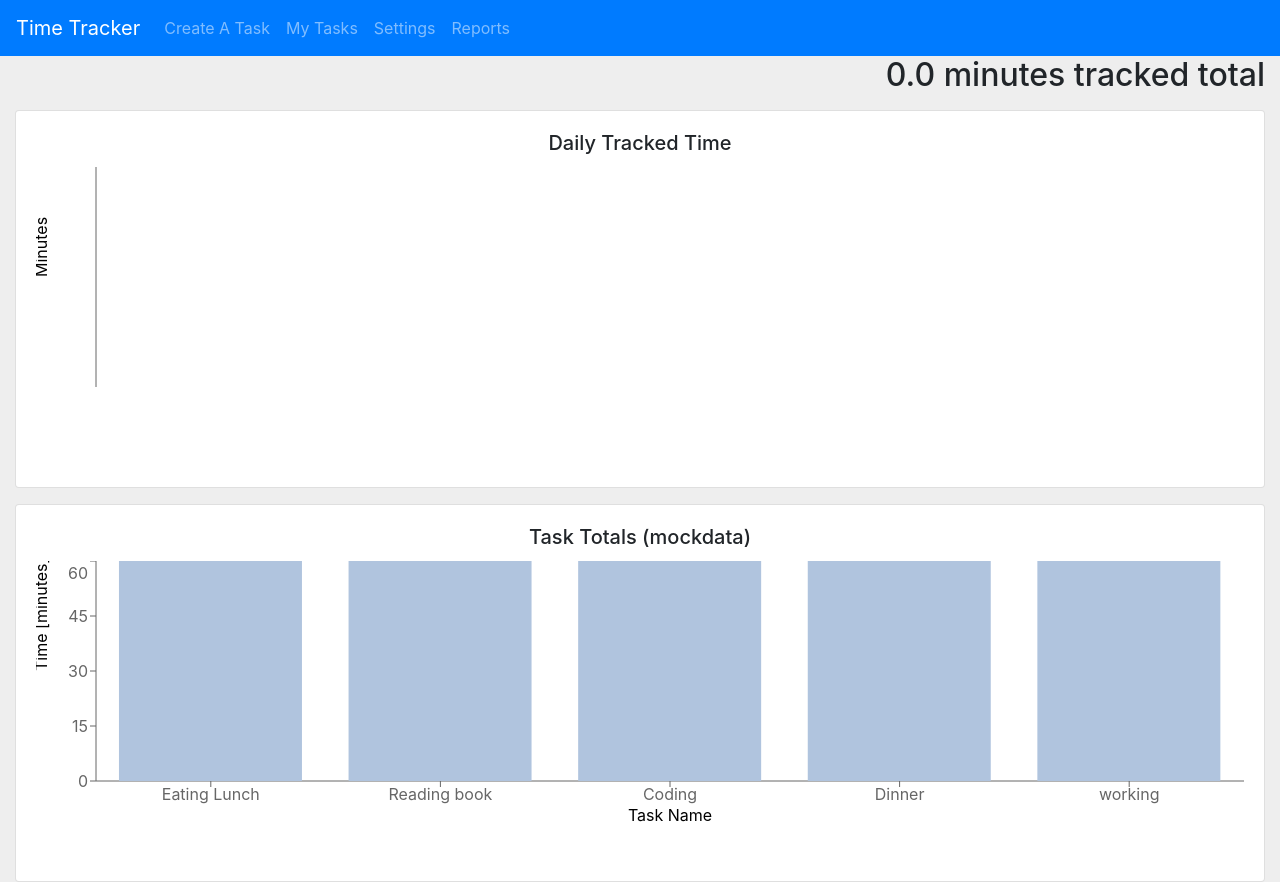
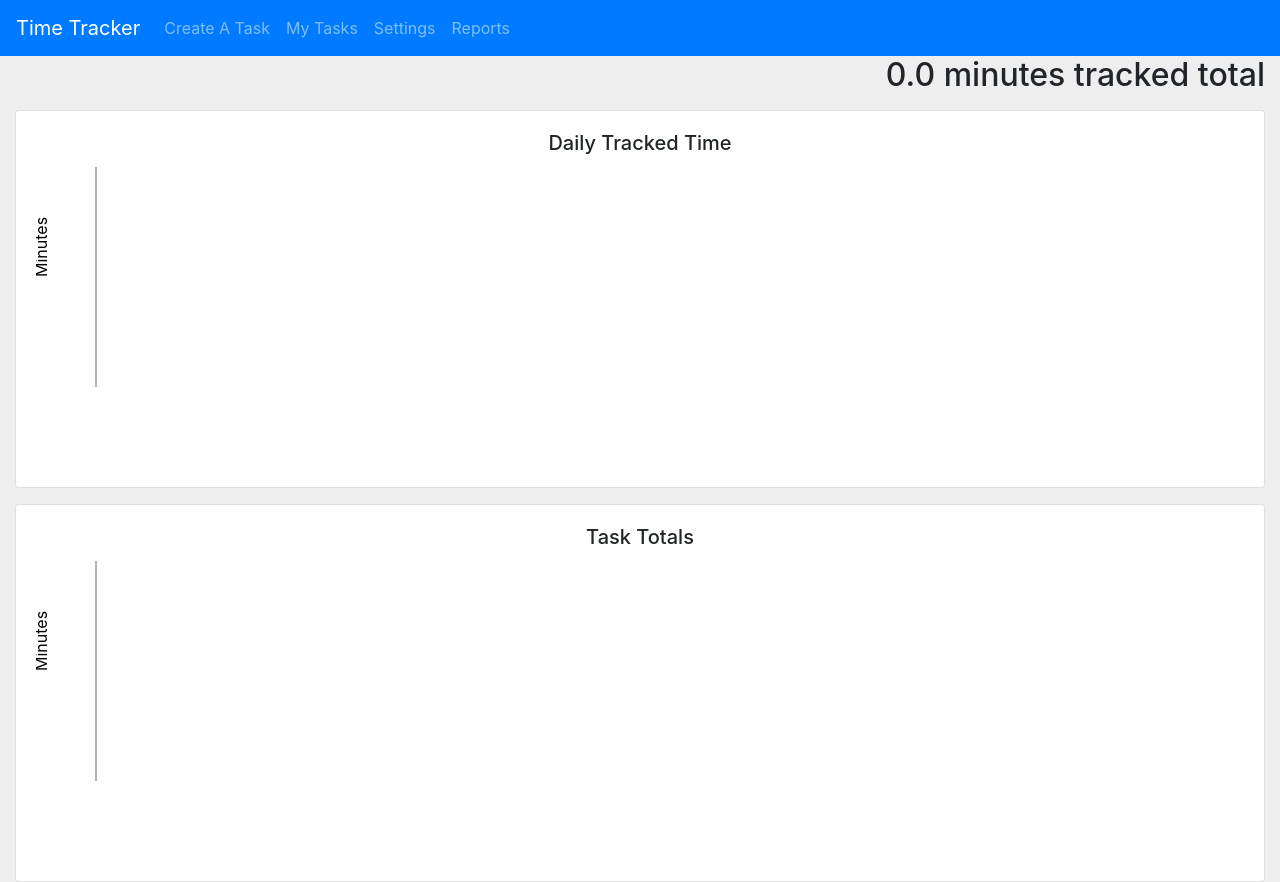
Before and after one commit to chingu-voyages/TNT-Task-Timer-v12-geckos-team-01-, a React (Create React App) app: page /reports in a window 1280 px wide. Built offline with nearby package versions, Linux system fonts and the light colour scheme.

Commit message:
Removed mock data and updated chart labels

```diff
--- a/src/pages/ReportsPage.js
+++ b/src/pages/ReportsPage.js
@@ -5,7 +5,6 @@ import Card from 'react-bootstrap/Card';
 import TaskChart from '../components/TaskChart';
 import chartFormats from '../util/chartData';
 import taskOperations from '../util/taskOperations';
-import { getOneHourTasks } from '../util/mockTaskData';
 
 const ReportsPage = ({ taskList }) => {
   const TotalMinutes =
@@ -34,14 +33,14 @@ const ReportsPage = ({ taskList }) => {
       </Card>
       <Card className="text-center  mt-3">
         <Card.Body>
-          <Card.Title>Task Totals (mockdata)</Card.Title>
+          <Card.Title>Task Totals</Card.Title>
           <TaskChart
-            data={chartFormats.getTaskTotals(getOneHourTasks())}
+            data={chartFormats.getTaskTotals(taskList)}
             title=""
             xKey="taskName"
-            xTitle="Task Name"
+            xTitle="Task"
             yKey="minutes"
-            yTitle="Time [minutes]"
+            yTitle="Minutes"
           />
         </Card.Body>
       </Card>
```
